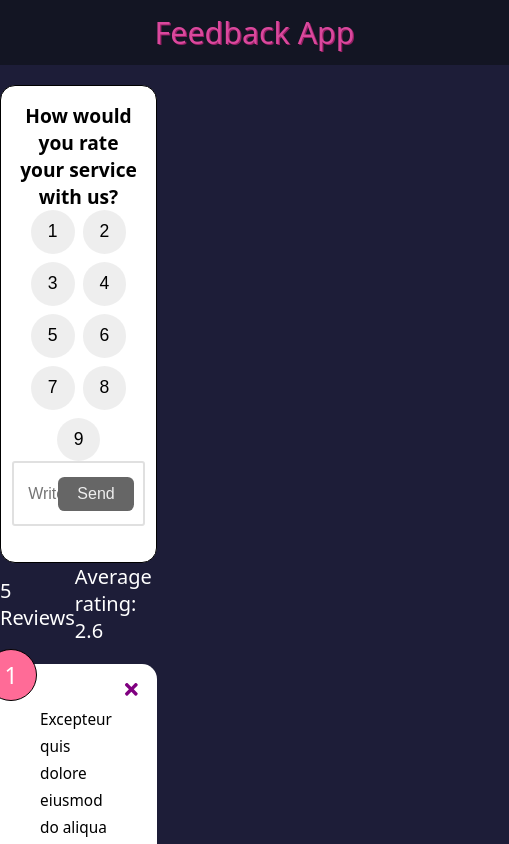
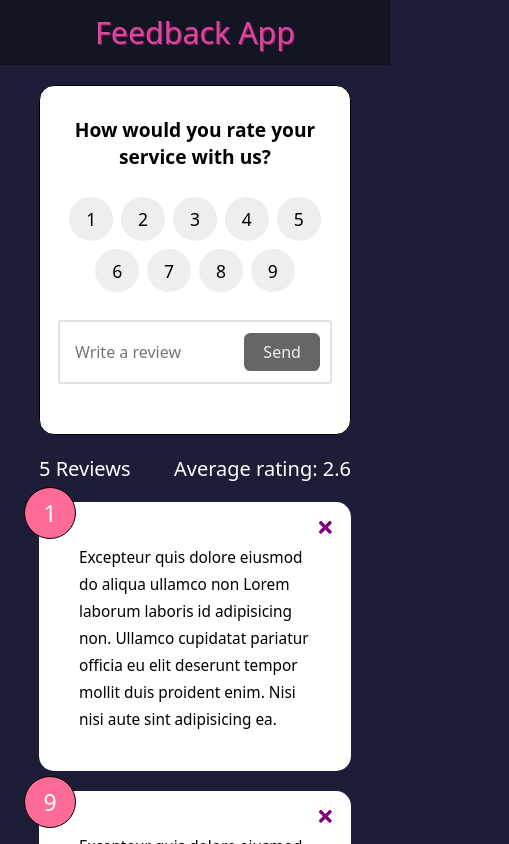
Before and after one commit to stinger222/react-feedback-app, a React (Create React App) app: page / in a window 390 px wide. Shown: the top 844 px of the page, 509 px wide, since content can reach past the window. Built offline with nearby package versions, Linux system fonts and the light colour scheme.

Commit message:
Changed styles beacuse of another components rearrangement

```diff
--- a/src/index.scss
+++ b/src/index.scss
@@ -1,6 +1,7 @@
 * {
 	margin: 0;
 	padding: 0;
+	font-family: system-ui;
 }
 
 .btn {
@@ -34,13 +35,13 @@
 }
 
 @media screen and (max-width: 1100px) {
-	#root {
+	.container {
 		grid-template-columns: 1fr 80% 1fr !important;
 	}
 }
 
 @media screen and (max-width: 630px) {
-	#root {
+	.container {
 		grid-template-columns: 1fr 65% 1fr !important;
 	}
 
@@ -54,7 +55,7 @@
 }
 
 @media screen and (max-width: 480px) {
-	#root {
+	.container {
 		grid-template-columns: 1fr 80% 1fr !important;
 	}
 
@@ -88,26 +89,25 @@ body {
 .card {
 	color: black;
 	background: white;
-	margin: 20px 0;
+	margin: 20px auto;
 	padding: 30px;
 	border-radius: 15px;
 	font-weight: 500;
 	font-size: 1.2em;
+	grid-column: 1 / 2;
 }
 
-#root {
-	display: grid;
-	gap: 20px;
-	grid-template-columns: 1fr 1000px 1fr;
-	grid-template-rows: 65px 350px 1fr;
-	font-family: system-ui;
-	background: #1d1d38;
-	height: 100%;
+
+.about{
+	width: 1000px;
+}
 
 header {
 	grid-row: 1;
 	grid-column: 1 / -1;
 
+	height: 65px;
+	margin-bottom: 20px;
 	background: #131523;
 	display: flex;
 	align-items: center;
@@ -115,15 +115,23 @@ body {
 	span {
 		color: rgb(218, 72, 157);
 		font-size: 1.9rem;
-			font-family: system-ui;
 		font-weight: 500;
 		text-shadow: 1.2px 1.2px 0px rgb(148, 31, 99);
 		margin-inline: auto;
 	}
 }
 
+.container {
+	display: grid;
+	gap: 20px;
+	grid-template-columns: 1fr 1000px 1fr;
+	grid-template-rows: 350px 1fr;
+	background: #1d1d38;
+	height: 100%;
+
+
 	.feedback-form {
-		grid-row: 2 / 3;
+		grid-row: 1 / 2;
 		grid-column: 2 / 3;
 
 		position: relative;
@@ -204,7 +212,7 @@ body {
 	}
 
 	.feedback-list-wrapper {
-		grid-row: 3 / 4;
+		grid-row: 2 / 3;
 		grid-column: 2 / 3;
 
 		.stats {
```
Lines whose indentation alone changed are shown as unchanged.
